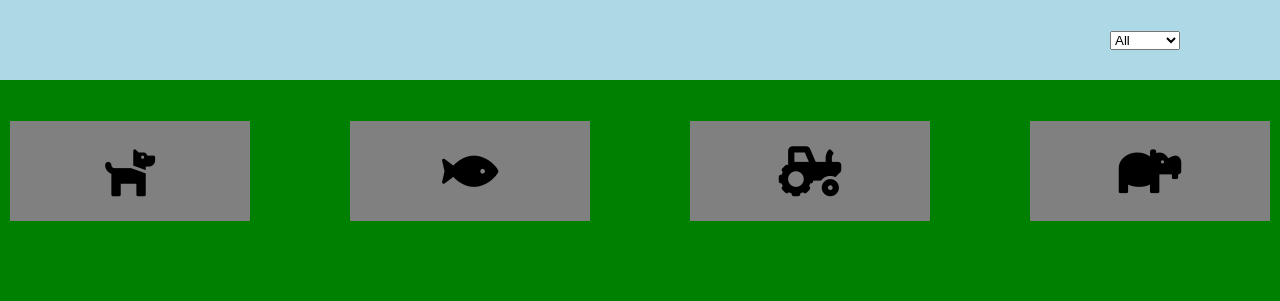
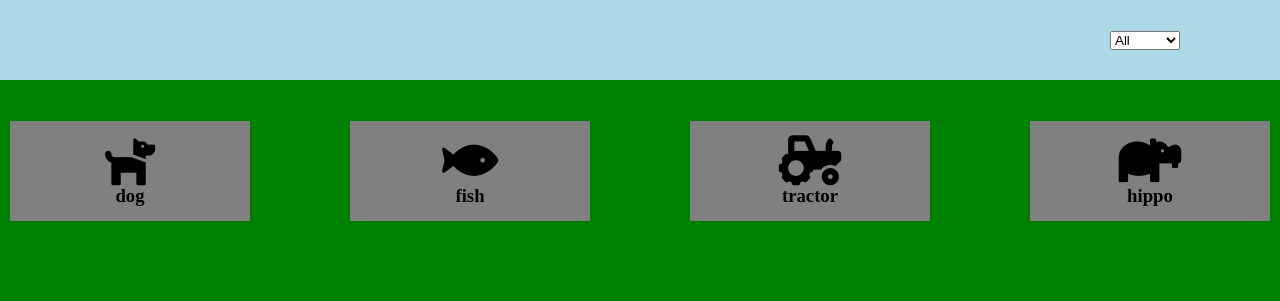
Before and after one commit to richiMera/js-es6-icons, a plain HTML site: page index.html in a window 1280 px wide. Shown: the top 301 px of the page. Drawn offline with nearby package versions, Linux system fonts and the light colour scheme.

Commit message:
show icons and name

```diff
--- a/css/style.css
+++ b/css/style.css
@@ -40,6 +40,7 @@ i {
 }
 .icons_box {
   display: flex;
+  flex-direction: column;
   justify-content: center;
   align-items: center;
   width: calc((100% / 4) - 80px);
--- a/js/main.js
+++ b/js/main.js
@@ -128,10 +128,11 @@ function onPageIcons (array, container) {
       const {family, prefix, name} = element;
       container.append(
         `<div class="icons_box">
-          <i class="${family} ${prefix}${name}"></i>
+            <i class="${family} ${prefix}${name}"></i>
+            <h3>${name}</h3>
           </div>`
         );
 
-    });
+      });
 
-  };
+    };
```
